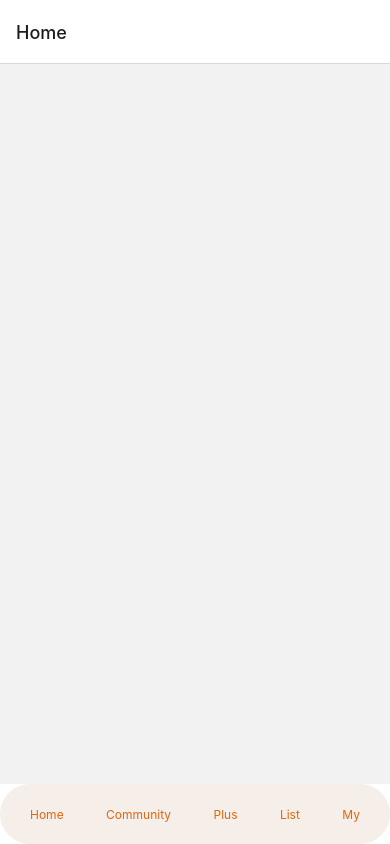
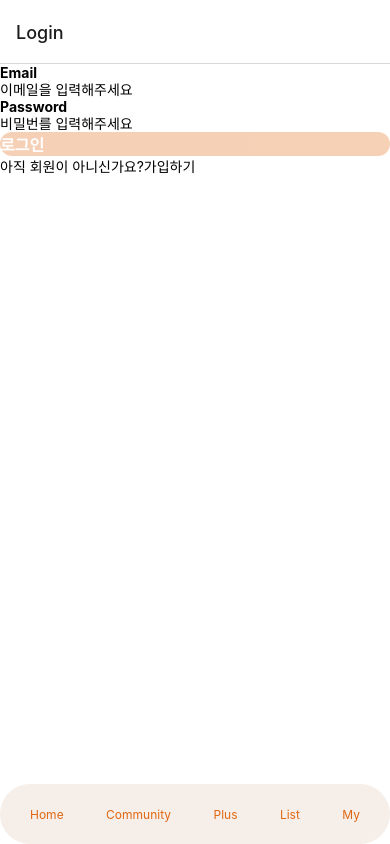
Before and after one commit to 2-daoni/pet-side, a React Native app: screen /Login in a window 390 px wide. Built offline with nearby package versions, Linux system fonts and the light colour scheme.

Commit message:
[Feat] 로그인 스크린 구현중

```diff
--- a/package.json
+++ b/package.json
@@ -10,8 +10,11 @@
     "test": "jest"
   },
   "dependencies": {
+    "@expo/vector-icons": "^13.0.0",
+    "@react-native-async-storage/async-storage": "^1.18.2",
     "@react-navigation/bottom-tabs": "^6.5.8",
     "@react-navigation/native": "^6.1.7",
+    "@react-navigation/stack": "^6.3.17",
     "@types/styled-components": "^5.1.26",
     "@types/styled-components-react-native": "^5.2.1",
     "react": "18.2.0",
--- /dev/null
+++ b/src/features/auth/screens/LoginScreen.tsx
@@ -0,0 +1,117 @@
+import {useNavigation} from '@react-navigation/native';
+import {StackNavigationProp} from '@react-navigation/stack';
+import React, {useEffect, useState} from 'react';
+import {Text, TextInput, TouchableOpacity} from 'react-native';
+import {LoginDto} from 'src/types/CustomData';
+import {CustomStackNavigationParams} from 'src/types/CustomStackNavigationParams';
+import {Theme} from 'src/types/Theme';
+import AsyncStorage from '@react-native-async-storage/async-storage';
+import styled from 'styled-components/native';
+
+const LoginScreen = () => {
+  const navigation =
+    useNavigation<StackNavigationProp<CustomStackNavigationParams>>();
+  const [loginData, setLoginData] = useState<LoginDto>({
+    email: '',
+    password: '',
+  });
+  const [isActive, setIsActive] = useState<boolean>(false);
+
+  const checkLoginData = () => {
+    if (loginData) {
+      if (loginData.email !== '' && loginData.password !== '') {
+        if (checkEmailRegex(loginData.email)) {
+          setIsActive(true);
+        }
+      }
+    } else {
+      setIsActive(false);
+    }
+  };
+
+  const checkEmailRegex = (email: string) => {
+    const emailRegex = /^[a-z0-9.]+@[a-z]+\.[a-z]{2,3}$/;
+    if (emailRegex.test(email)) {
+      return true;
+    } else {
+      return false;
+    }
+  };
+
+  const handleLogin = () => {
+    // 로그인
+    AsyncStorage.setItem('isLogin', 'true');
+  };
+
+  useEffect(() => {
+    checkLoginData();
+  }, [loginData]);
+
+  return (
+    <Container>
+      <InputContainer>
+        <Label>Email</Label>
+        <TextInput
+          onChangeText={(text: string) => {
+            setLoginData({...loginData, email: text});
+          }}
+          placeholder="이메일을 입력해주세요"
+        />
+        <Label>Password</Label>
+        <TextInput
+          onChangeText={(text: string) => {
+            setLoginData({...loginData, password: text});
+          }}
+          placeholder="비밀번를 입력해주세요"
+        />
+      </InputContainer>
+      <Btn onPress={handleLogin} isActive={isActive}>
+        <BtnText>로그인</BtnText>
+      </Btn>
+      <RowContainer>
+        <Text>아직 회원이 아니신가요?</Text>
+        <TouchableOpacity
+          onPress={() => {
+            navigation.navigate('RegisterScreen');
+          }}>
+          <Text>가입하기</Text>
+        </TouchableOpacity>
+      </RowContainer>
+    </Container>
+  );
+};
+
+const Container = styled.View`
+  flex: 1;
+  background-color: ${Theme.colors.white};
+`;
+
+const RowContainer = styled.View`
+  flex-direction: row;
+  align-items: center;
+`;
+
+const InputContainer = styled.View``;
+
+const Label = styled.Text`
+  font-weight: 700;
+`;
+
+const Input = styled.TextInput`
+  border-bottom-width: 1px;
+  border-color: ${Theme.colors.grayLight};
+`;
+
+const Btn = styled.TouchableOpacity<{isActive?: boolean}>`
+  border-radius: 999px;
+  background-color: ${Theme.colors.orange};
+  opacity: ${(props: any) => (props.isActive ? 1 : 0.3)};
+`;
+
+const BtnText = styled.Text`
+  color: white;
+  font-weight: 700;
+  font-size: 16px;
+`;
+
+export default LoginScreen;
--- a/src/features/home/screens/HomeScreen.tsx
+++ b/src/features/home/screens/HomeScreen.tsx
@@ -1,7 +1,28 @@
-import React from 'react';
+import React, {useEffect} from 'react';
 import {View} from 'react-native';
+import AsyncStorage from '@react-native-async-storage/async-storage';
+import {useNavigation} from '@react-navigation/native';
+import {StackNavigationProp} from '@react-navigation/stack';
+import {CustomStackNavigationParams} from 'src/types/CustomStackNavigationParams';
 
 const HomeScreen = () => {
+  const navigation =
+    useNavigation<StackNavigationProp<CustomStackNavigationParams>>();
+
+  const checkLoginState = async () => {
+    const isLogin = await AsyncStorage.getItem('isLogin');
+    console.log('isLogin', isLogin);
+    if (isLogin) {
+      //
+    } else {
+      navigation.navigate('LoginScreen');
+    }
+  };
+
+  useEffect(() => {
+    checkLoginState();
+  }, []);
+
   return <View></View>;
 };
 
--- a/src/navigations/Route.tsx
+++ b/src/navigations/Route.tsx
@@ -4,42 +4,44 @@ import {
   BottomTabBarProps,
 } from '@react-navigation/bottom-tabs';
 import HomeScreen from '../features/home/screens/HomeScreen';
-import {Text} from 'react-native';
 import styled from 'styled-components/native';
 import {NavigationContainer} from '@react-navigation/native';
+import {Ionicons} from '@expo/vector-icons';
+import {Theme} from '../types/Theme';
+import LoginScreen from '../features/auth/screens/LoginScreen';
 
 const Tab = createBottomTabNavigator<any>();
 
 interface RouteBtnItemsType {
   id: number;
-  source: string;
+  icon: string;
   name: string;
 }
 
 const routeBtnItems: Array<RouteBtnItemsType> = [
   {
     id: 1,
-    source: 'src/assets/images/.png',
+    icon: 'src/assets/images/.png',
     name: 'Home',
   },
   {
     id: 2,
-    source: 'src/assets/images/.png',
+    icon: 'src/assets/images/.png',
     name: 'Community',
   },
   {
     id: 3,
-    source: 'src/assets/images/.png',
+    icon: 'src/assets/images/.png',
     name: 'Plus',
   },
   {
     id: 4,
-    source: 'src/assets/images/.png',
+    icon: 'src/assets/images/.png',
     name: 'List',
   },
   {
     id: 5,
-    source: 'src/assets/images/.png',
+    icon: 'src/assets/images/.png',
     name: 'My',
   },
 ];
@@ -58,6 +60,7 @@ const Route = () => {
                 onPress={() => {
                   props.navigation.navigate(item.name);
                 }}>
+                {/* <Ionicons name={item.icon} /> */}
                 {/* <Icon source={item.source}/> */}
                 <Label>{item.name}</Label>
               </RouteBtn>
@@ -72,6 +75,7 @@ const Route = () => {
     <NavigationContainer>
       <Tab.Navigator tabBar={customTabBar} initialRouteName="Home">
         <Tab.Screen name={'Home'} component={HomeScreen} />
+        <Tab.Screen name={'Login'} component={LoginScreen} />
       </Tab.Navigator>
     </NavigationContainer>
   );
@@ -81,7 +85,7 @@ const RouteBtnContainer = styled.View`
   flex-direction: row;
   height: 60px;
   border-radius: 999px;
-  background-color: #f5eee9;
+  background-color: ${Theme.colors.orangeLight};
   justify-content: space-between;
   align-items: center;
   padding: 0 30px;
@@ -97,7 +101,7 @@ const RouteBtn = styled.TouchableOpacity``;
 
 const Label = styled.Text`
   font-size: 12px;
-  color: #e06710;
+  color: ${Theme.colors.orange};
 `;
 
 export default Route;
--- /dev/null
+++ b/src/types/CustomData.ts
@@ -0,0 +1,4 @@
+export interface LoginDto {
+  email: string;
+  password: string;
+}
--- /dev/null
+++ b/src/types/CustomStackNavigationParams.ts
@@ -0,0 +1,15 @@
+import {NavigatorScreenParams} from '@react-navigation/native';
+
+export type CustomBottomTabNavigationParams = {
+  Home: NavigatorScreenParams<CustomStackNavigationParams>;
+  Push: NavigatorScreenParams<CustomStackNavigationParams>;
+  Notification: NavigatorScreenParams<CustomStackNavigationParams>;
+  Follow: NavigatorScreenParams<CustomStackNavigationParams>;
+  MyChannel: NavigatorScreenParams<CustomStackNavigationParams>;
+  Event: NavigatorScreenParams<CustomStackNavigationParams>;
+};
+
+export type CustomStackNavigationParams = {
+  LoginScreen: undefined;
+  RegisterScreen: undefined;
+};
```
Also changed, not shown: src/features/auth/screens/RegisterScreen.tsx (added, +10 -0 lines).
